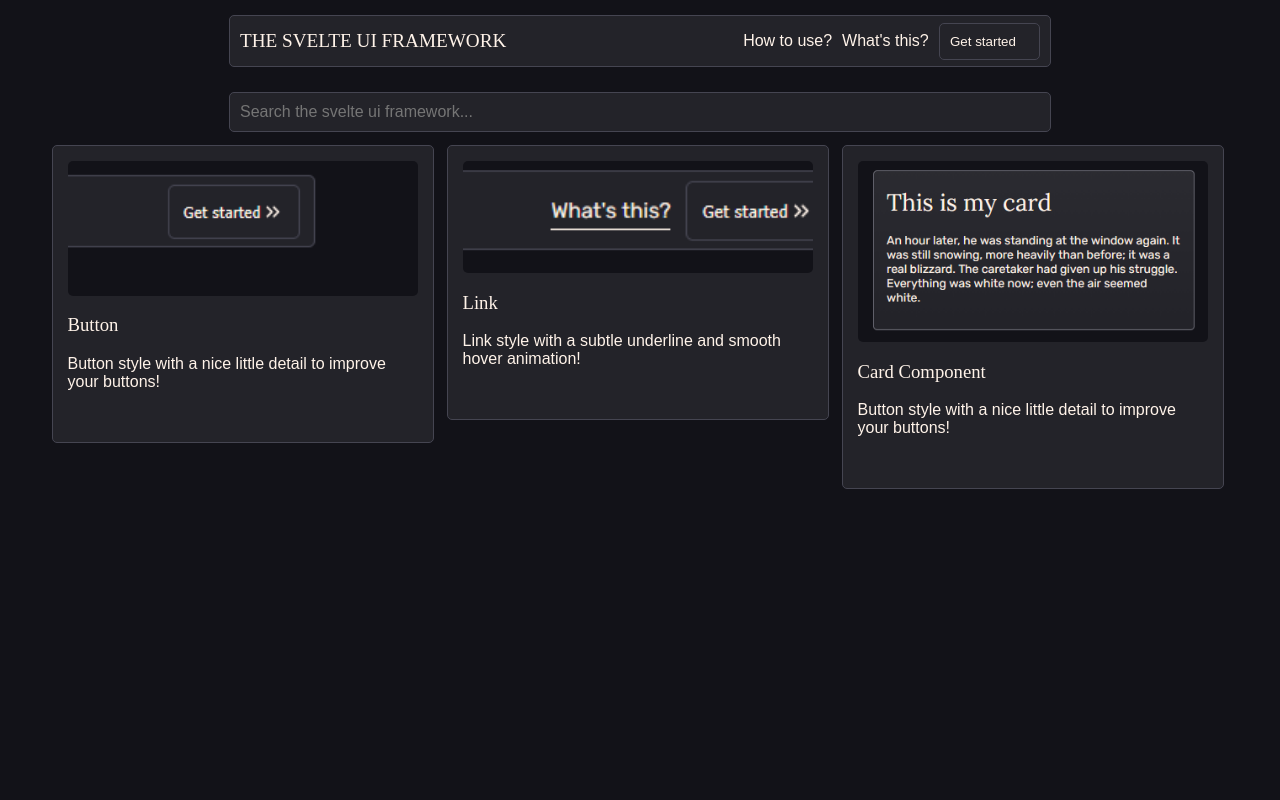
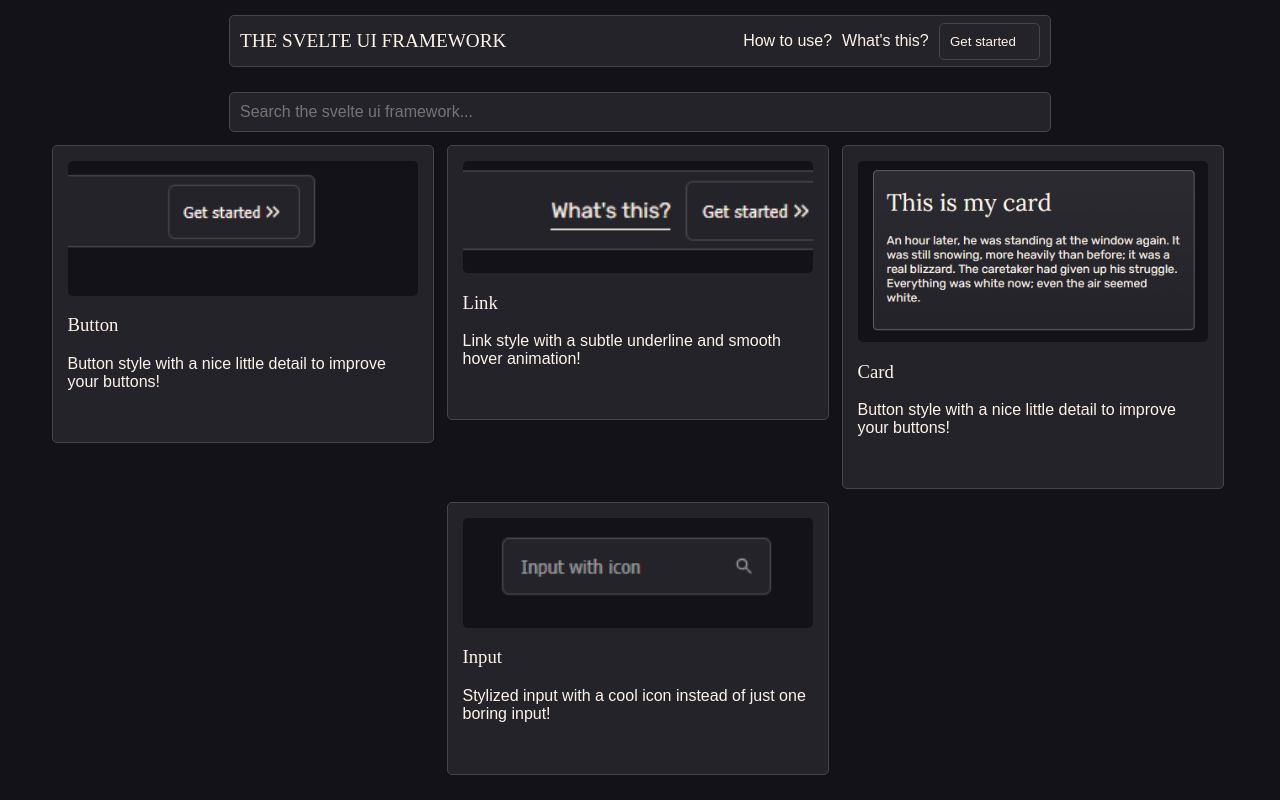
Before and after one commit to IamSTEINI/svelte-ui-framework, a SvelteKit app: page / in a window 1280 px wide. Shown: the top 800 px of the page. Built offline with nearby package versions, Linux system fonts and the light colour scheme; some icons are missing.

Commit message:
Input added

```diff
--- a/src/routes/+page.svelte
+++ b/src/routes/+page.svelte
@@ -2,6 +2,7 @@
 	import buttonImg from '$lib/images/button.png';
 	import linkImg from '$lib/images/link.png';
 	import cardImg from '$lib/images/card.png';
+	import inputImg from '$lib/images/input.png';
 	import Component from '../components/Component.svelte';
 	import { onMount } from 'svelte';
 
@@ -26,10 +27,16 @@
 			image: linkImg
 		},
 		{
-			name: 'Card Component',
+			name: 'Card',
 			description: 'Button style with a nice little detail to improve your buttons!',
 			path: '/components/card',
 			image: cardImg
+		},
+		{
+			name: 'Input',
+			description: 'Stylized input with a cool icon instead of just one boring input!',
+			path: '/components/input',
+			image: inputImg
 		}
 	];
 
--- a/src/routes/test/+page.svelte
+++ b/src/routes/test/+page.svelte
@@ -1,30 +1,30 @@
+<script>
+	import Icon from '@iconify/svelte';
+</script>
+
 <section>
-	<div class="card">
-		<h1>This is my card</h1>
-		<p>
-			An hour later, he was standing at the window again. It was still snowing, more heavily than
-			before; it was a real blizzard. The caretaker had given up his struggle. Everything was white
-			now; even the air seemed white.
-		</p>
+	<div class="inputwrapper">
+		<input type="text" placeholder="Input with icon" />
+		<Icon style="color: white;opacity: 0.5;" icon="material-symbols:search-rounded" />
 	</div>
 </section>
 
 <style>
-	.card {
-		padding: 15px;
-		padding-top: 0px;
-		width: 350px;
-		height: fit-content;
+	.inputwrapper {
+		display: flex;
+		flex-direction: row;
+		align-items: center;
+		padding: 10px;
 		background-color: #232329;
 		border-radius: 5px;
 		border: 1px #454551 solid;
-		margin-right: 5px;
-		margin-top: 5px;
 	}
-	.card:hover {
-		cursor: pointer;
-		transition: all ease-in 120ms;
-		background: linear-gradient(180deg, #2b2b31 0%, #232329 100%);
-		border-color: #6b6b75;
+
+	.inputwrapper input {
+		outline: none;
+		border: none;
+		background-color: transparent;
+		color: white;
+		font-size: 12px;
 	}
 </style>
```
Also changed, not shown: src/lib/images/input.png (added).
